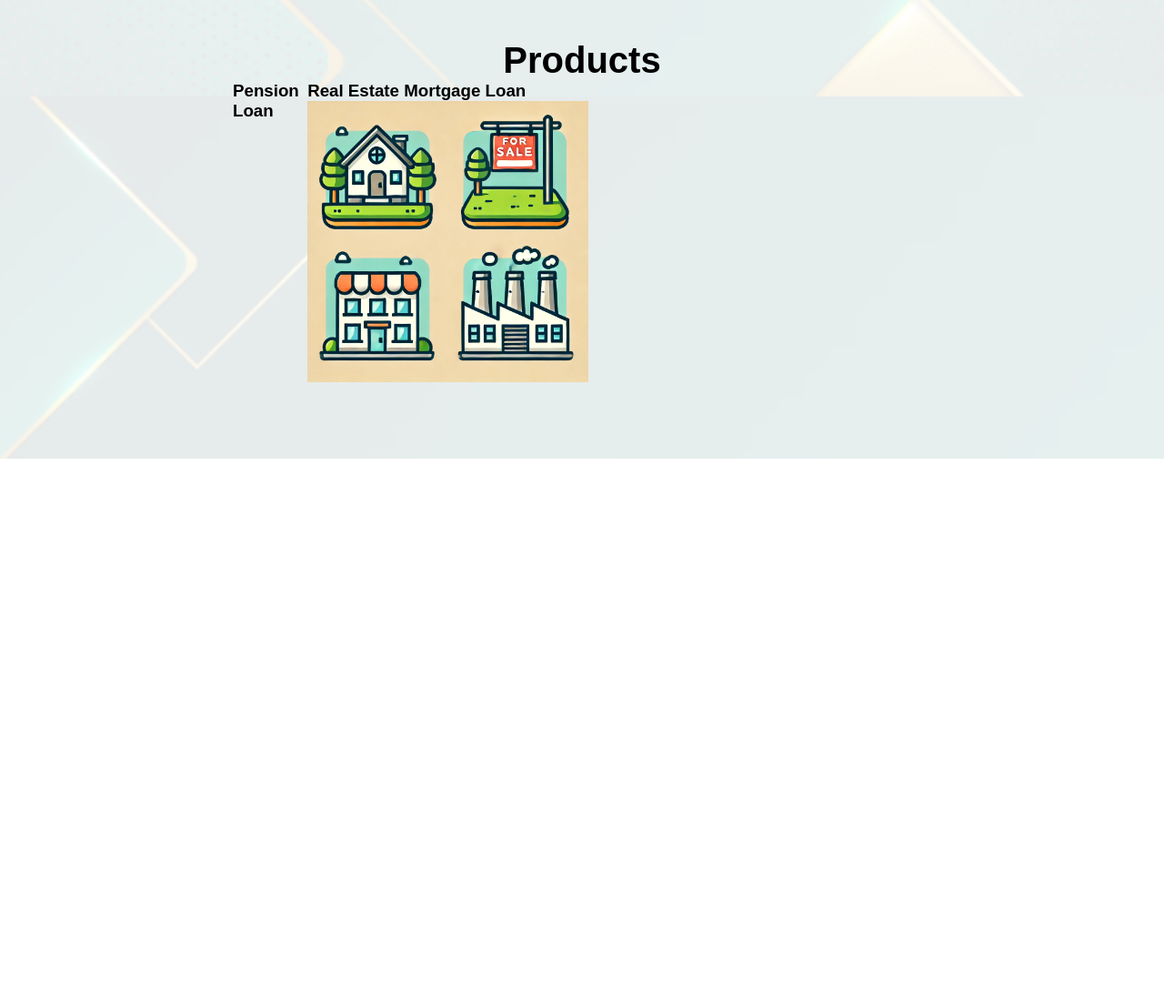
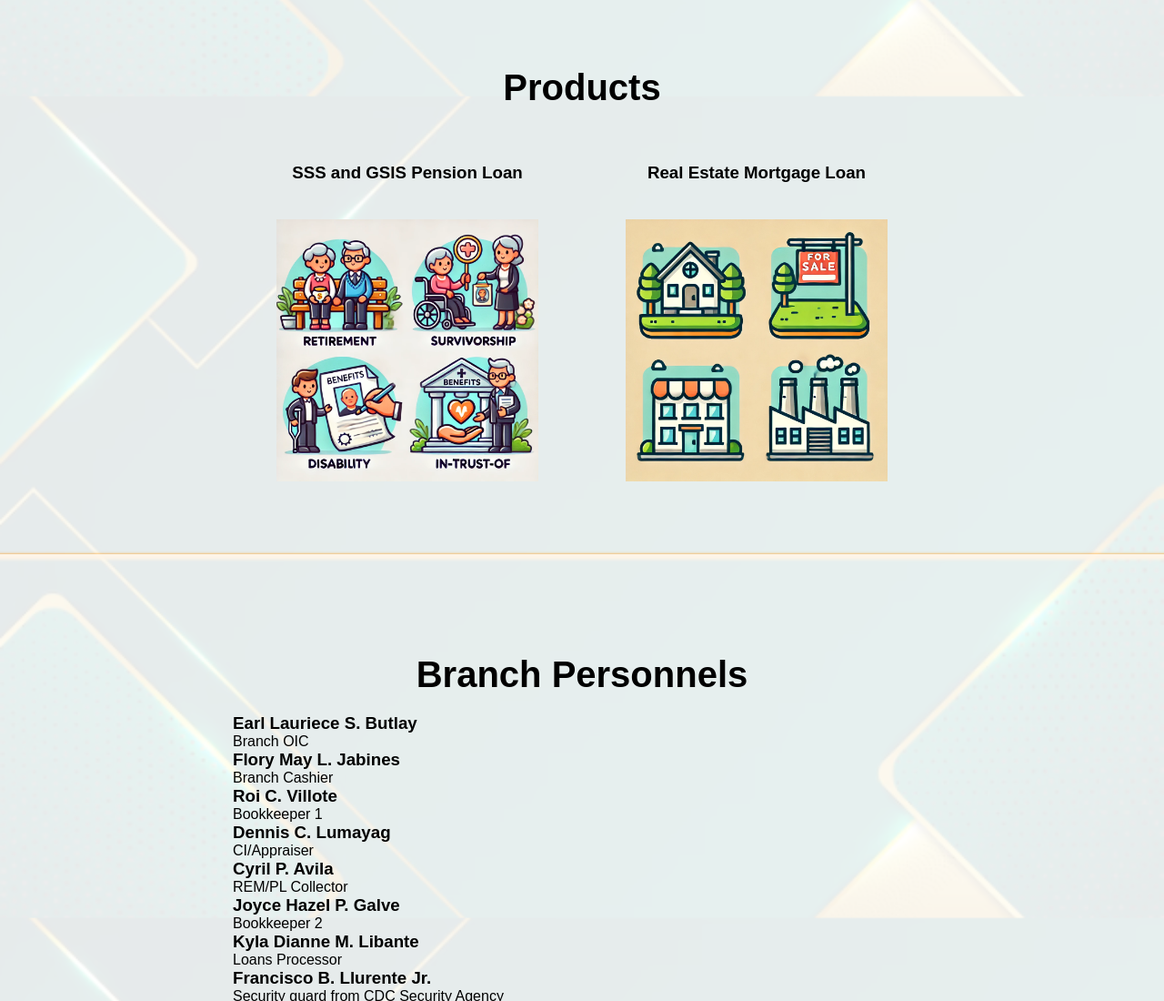
Before and after one commit to bLuEsKy140506/yusayValencia, a plain HTML site: page index.html in a window 1280 px wide. Shown: the part 1700-2800 px from the top of the page at 91% size. Before the commit the page ends 2204 px from the top, so only its background shows below. Drawn offline with nearby package versions, Linux system fonts and the light colour scheme; a web font is replaced by a local one.

Commit message:
modification added

```diff
--- a/index.html
+++ b/index.html
@@ -27,7 +27,7 @@
           <ul>
             <li><a href="#home">Home</a></li>
             <li><a href="#mis-vis">Mission & Vision</a></li>
-            <li>Products</li>
+            <li><a href="#products">Products</a></li>
             <li>Branch Personnel</li>
           </ul>
         </nav>
@@ -88,18 +88,65 @@
         </p>
       </div>
     </section>
-    <section class="product">
+    <section class="product" id="products">
       <h2 class="title-h2">Products</h2>
       <div class="product-container">
         <div class="pension">
-          <h3>Pension Loan</h3>
+          <h3>SSS and GSIS Pension Loan</h3>
+          <img src="./resources/images/pension.jpg" alt="sample-of-pension">
         </div>
         <div class="realEstate">
           <h3>Real Estate Mortgage Loan</h3>
           <img src="./resources/images/real-estate.jpg" alt="sample-of-real-estate">
         </div>
       </div>
+    </section>
+    <section id="personnels">
+      <h2 class="title-h2">Branch Personnels</h2>
+      <div class="personnel-container">
+        <div class="employee">
+          <h3>Earl Lauriece S. Butlay</h3>
+          <p>Branch OIC</p>
+          <div class="img-employee"></div>
+        </div>
+        <div class="employee">
+          <h3>Flory May L. Jabines</h3>
+          <p>Branch Cashier</p>
+          <div class="img-employee"></div>
+        </div>
+        <div class="employee">
+          <h3>Roi C. Villote</h3>
+          <p>Bookkeeper 1</p>
+          <div class="img-employee"></div>
+        </div>
+        <div class="employee">
+          <h3>Dennis C. Lumayag</h3>
+          <p>CI/Appraiser</p>
+          <div class="img-employee"></div>
+        </div>
+        <div class="employee">
+          <h3>Cyril P. Avila</h3>
+          <p>REM/PL Collector</p>
+          <div class="img-employee"></div>
+        </div>
+        <div class="employee">
+          <h3>Joyce Hazel P. Galve</h3>
+          <p>Bookkeeper 2</p>
+          <div class="img-employee"></div>
+        </div>
+        <div class="employee">
+          <h3>Kyla Dianne M. Libante</h3>
+          <p>Loans Processor</p>
+          <div class="img-employee"></div>
+        </div>
+        <div class="employee">
+          <h3>Francisco B. Llurente Jr.</h3>
+          <p>Security guard from CDC Security Agency</p>
+          <div class="img-employee"></div>
+        </div>
 
+      </div>
     </section>
+
   </body>
 </html>
--- a/resources/styles.css
+++ b/resources/styles.css
@@ -101,7 +101,7 @@ main {
   display: none;
 }
 
-.vision-mission-container, .product {
+.vision-mission-container, #products, #personnels {
 
   padding: 80px 20vw;
   margin: auto;
@@ -123,17 +123,30 @@ main {
 .title-h2 {
   font-size: 40px;
   text-align: center;
+  margin: 30px auto 20px auto;
 }
 
 .product-container {
   display: flex;
-  justify-content: space-between;
+  justify-content: center;
 
 }
 
-.realEstate img{
-  width: 45%;
+.product-container h3 {
+ margin: 40px 0;
+
 }
+
+.realEstate img, .pension img{
+  width: 75%;
+}
+
+.realEstate, .pension{
+  display: flex;
+  flex-direction:column ;
+  align-items: center;
+}
+
 
 @media only screen and (max-width: 768px) {
 
```
